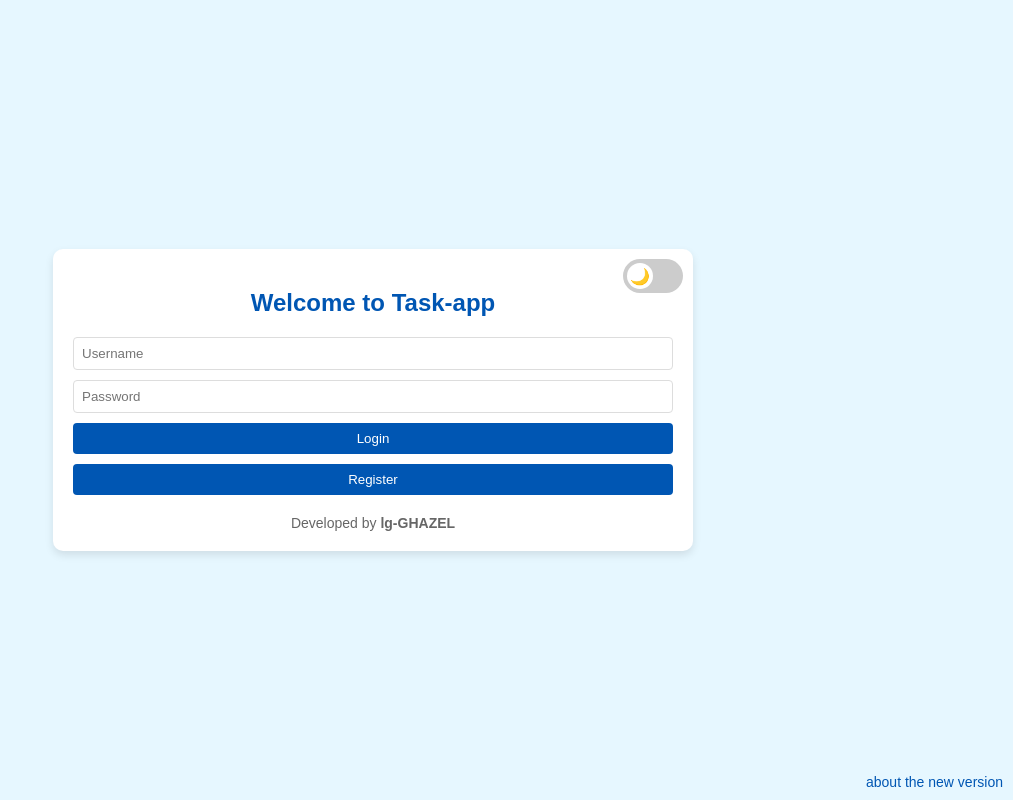
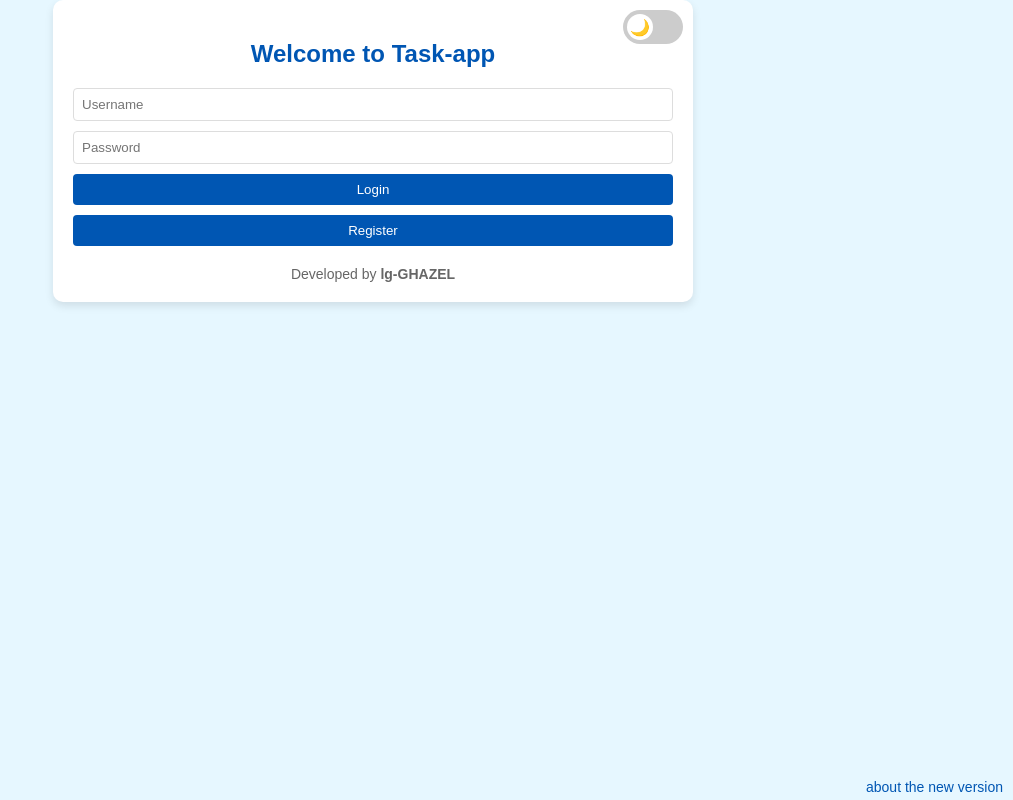
Before and after one commit to hero012345/task--app, a plain HTML site: page index.html in a window 1280 px wide. Shown: the whole page, without its empty margins (267-1280 px from the left). Drawn offline with Linux system fonts and the light colour scheme.

Commit message:
Update index.html

```diff
--- a/index.html
+++ b/index.html
@@ -1,7 +1,7 @@
 <!DOCTYPE html>
 <html lang="en">
 <head>
-  <!--Task--app=22.20.9.0v-->
+  <!--Task--app=22.18.9.0v-->
   <meta charset="UTF-8">
   <meta name="viewport" content="width=device-width, initial-scale=1.0">
   <title>Study Timetable | lg-GHAZEL</title>
@@ -15,7 +15,7 @@
       display: flex;
       justify-content: center;
       align-items: center;
-      height: 100vh;
+      height: auto;
       margin: 0;
       transition: background-color 0.5s ease, color 0.5s ease; /* Smooth transition */
     }
@@ -253,13 +253,15 @@
       color: #999;
     }
     .info{
-      position: absolute;
-      bottom: 10px;
+      position: fixed;
+      bottom: 5px;
       right: 10px;
       font-size: 14px;
       color: #666;
-      transition: color 0.5s ease; /* Smooth transition */
+      transition: color 0.5s ease;
+       /* Smooth transition */
     }
+
 
     .info a{
       color: #0056b3;
```
